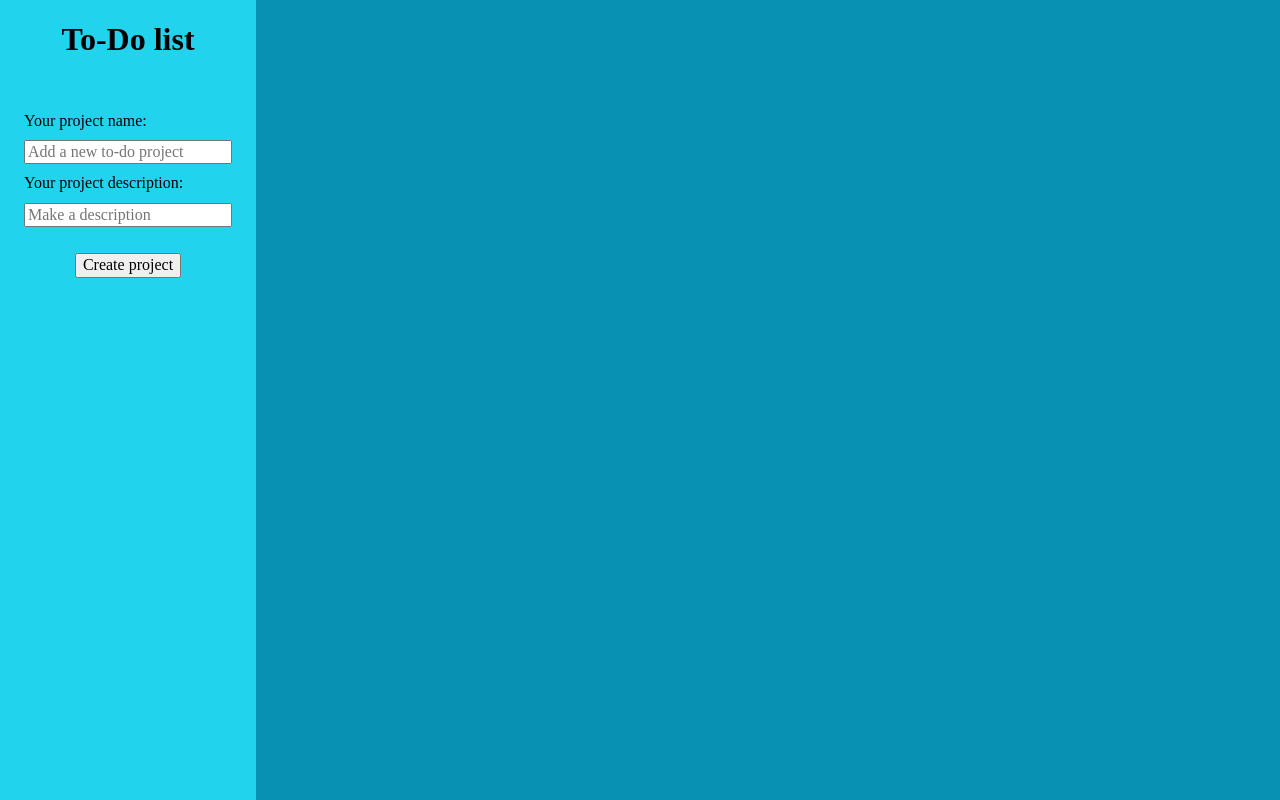
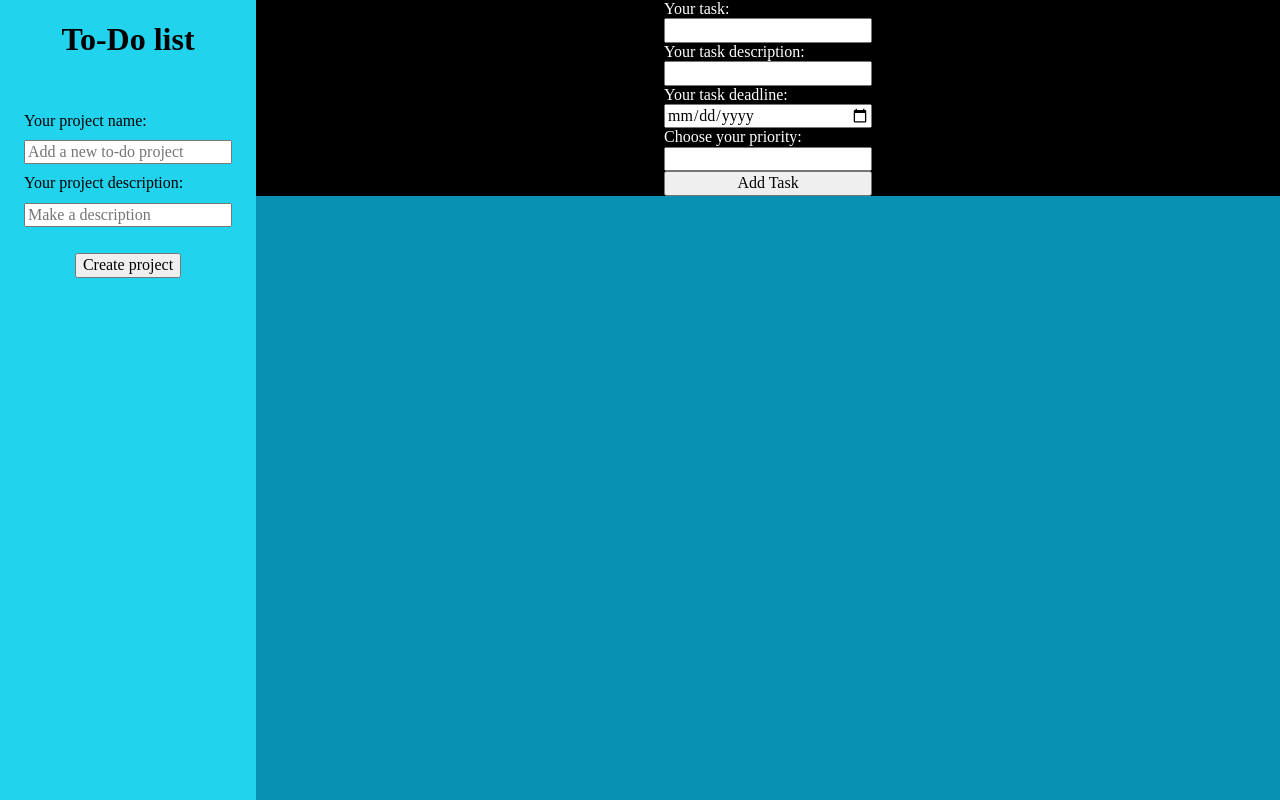
Before and after one commit to oxamyt/to-do-list, a plain HTML site: page index.html in a window 1280 px wide. Shown: the top 800 px of the page. Drawn offline with Linux system fonts and the light colour scheme.

Commit message:
create-task-logic

```diff
--- a/index.html
+++ b/index.html
@@ -33,9 +33,35 @@
                 name="project-description"
                 placeholder="Make a description"
               />
-              <button class="add-project" type="submit" method="get">Create project</button>
+              <button class="add-project" type="submit" method="get">
+                Create project
+              </button>
             </form>
           </div>
+        </div>
+        <div class="task-adder">
+          <form class="task-form">
+            <label for="task-title">Your task:</label>
+            <input type="text" id="task-title" name="task-title" />
+            <label for="task-description">Your task description:</label>
+            <input type="text" id="task-description" name="task-description" />
+            <label for="task-date">Your task deadline:</label>
+            <input type="date" id="task-date" name="task-date" />
+            <label for="priority-choice">Choose your priority:</label>
+            <input
+              list="priority"
+              id="priority-choice"
+              name="priority-choice"
+            />
+            <datalist id="priority">
+              <option value="High">High</option>
+              <option value="Average">Average</option>
+              <option value="Low">Low</option>
+            </datalist>
+            <button class="add-task" type="submit" method="get">
+              Add Task
+            </button>
+          </form>
         </div>
         <div class="main"></div>
       </div>
--- a/main.js
+++ b/main.js
@@ -1 +1 @@
-(()=>{"use strict";class e{constructor(e,t){this.title=e,this.description=t}}let t=[];document.querySelector(".add-project").addEventListener("click",(function(c){c.preventDefault();const o=document.querySelector("#project-name").value,n=document.querySelector("#project-description").value,r=new e(o,n);t.push(r),console.log(t)})),console.log("dadada")})();
+(()=>{"use strict";class e{constructor(e,t){this.title=e,this.description=t}}let t=[];class c{constructor(e,t,c,n){this.title=e,this.description=t,this.date=c,this.priority=n}changeStatus(){this.status=!this.status}}let n=[];document.querySelector(".add-project").addEventListener("click",(function(c){c.preventDefault();const n=document.querySelector("#project-name").value,s=document.querySelector("#project-description").value,o=new e(n,s);t.push(o),console.log(t)}));const s=document.querySelector(".add-task");s.addEventListener("click",(function(e){e.preventDefault();const t=document.querySelector("#task-title").value,s=document.querySelector("#task-description").value,o=document.querySelector("#task-date").value,i=document.querySelector("#priority-choice").value,r=new c(t,s,o,i);n.push(r),console.log(n)})),s.addEventListener("click",(function(){const e=document.querySelector(".main");e.innerHTML="";for(let t=0;t<n.length;t++){let c=n[t],s=document.createElement("div");s.innerHTML=`<div class="task-card">\n        <input class="checkbox" type="checkbox" />\n        <h1 class="task-title">${c.title}</h1>\n        <h2 class='description'>${c.description}</h2>\n        <h2 class='date'>${c.date}</h2>\n        <h2 class='priority'>${c.priority}</h2>\n    </div>`,e.appendChild(s)}})),console.log("dadada")})();
--- a/styles.css
+++ b/styles.css
@@ -9,20 +9,8 @@ body{
 .container{
     display: grid;
     grid-template-columns: 1fr 4fr;
-    grid-template-rows: 1fr 1fr;
+    grid-template-rows: 1fr 2fr 2fr;
     min-height: 100vh;
-}
-
-.side-bar{
-    grid-column: 1 / 2;
-    grid-row: 1 / 3;
-    background-color: #22d3ee;
-}
-
-.main{
-    grid-column: 2 / 3;
-    grid-row: 1 / 3;
-    background-color: #0891b2;
 }
 
 .side-header{
@@ -31,6 +19,44 @@ body{
     flex-direction: column;
     align-items: center;
 }
+
+.side-bar{
+    grid-column: 1 / 2;
+    grid-row: 1 / 4;
+    background-color: #22d3ee;
+}
+
+.main{
+    grid-column: 2 / 3;
+    grid-row: 2 / 4;
+    background-color: #0891b2;
+    display: grid;
+    grid-template-columns: 1fr;
+    grid-auto-flow: row;
+    grid-auto-rows: 100px;
+}
+
+.task-adder{
+    grid-row: 1 / 2;
+    background-color: black;
+    display: flex;
+    justify-content: center;
+}
+
+.task-form{
+    color: white;
+    display: flex;
+    flex-direction: column;
+    justify-content: center;
+}
+
+.task-card{
+    display: flex;
+    align-items: center;
+    gap: 20px;
+    margin-left: 2rem;
+    text-align: center
+};
 
 .projects{
     align-self: flex-start;
```
